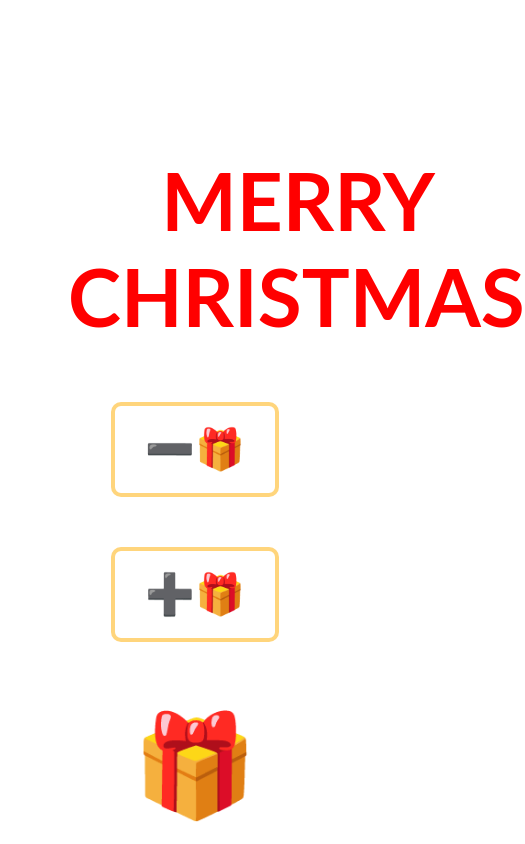
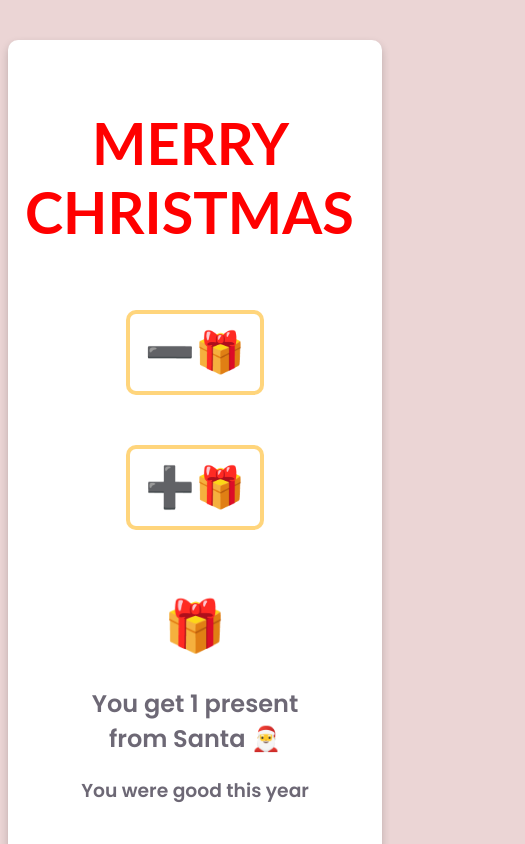
Before and after one commit to tobifotis/merry-christmas-app, a React (Vite) app: page / in a window 390 px wide. Shown: the top 844 px of the page, 525 px wide, since content can reach past the window. Built offline with nearby package versions, Linux system fonts and the light colour scheme.

Commit message:
cleanup and docs

```diff
--- a/index.html
+++ b/index.html
@@ -1,8 +1,12 @@
-<!doctype html>
+<!DOCTYPE html>
 <html lang="en">
     <head>
         <meta charset="UTF-8" />
         <link rel="icon" type="image/svg+xml" href="/vite.svg" />
+        <link
+            href="https://fonts.googleapis.com/css2?family=Montserrat:wght@400;600;700&family=Poppins:wght@400;600&display=swap"
+            rel="stylesheet"
+        />
         <meta name="viewport" content="width=device-width, initial-scale=1.0" />
         <title>merry-christmas</title>
     </head>
--- a/src/components/SantaCounter.css
+++ b/src/components/SantaCounter.css
@@ -1,3 +1,10 @@
+body {
+    font-family: 'Montserrat', sans-serif;
+    background-color: rgba(230, 202, 202, 0.788);
+    margin-top: 40px;
+    overflow-x: hidden;
+}
+
 .container {
     background-color: white;
     max-width: 1200px;
@@ -7,6 +14,7 @@
     margin: 0 auto;
     padding: 70px 60px;
     text-align: center;
+    box-shadow: 0 4px 8px rgba(0, 0, 0, 0.2);
 }
 
 /* Title */
@@ -19,8 +27,9 @@
     display: inline-block;
     font-size: 2.5rem;
     text-shadow: 0 1px 0 #b7b7b7, 0 2px 0 #b7b7b7, 0 3px 0 #b7b7b7,
-        0 4px 0 #b7b7b7, 0 5px 0 #b7b7b7, rgba(0, 0, 0.5);
+        0 4px 0 #b7b7b7, 0 5px 0 #b7b7b7, rgba(0, 0, 0, 0.5);
     animation: bounce 0.4s ease infinite alternate;
+    margin-left: -13px;
 }
 
 .main-title span:nth-child(2) {
@@ -93,12 +102,9 @@
 }
 .btn:hover {
     background-color: #fff7e6;
-
     border-color: rgb(170, 64, 156);
-
     box-shadow: 0 6px 18px rgba(3, 184, 255, 0.35),
         0 0 12px rgba(79, 143, 36, 0.4);
-
     transform: translateY(-3px);
     transition: all 0.2s ease;
 }
@@ -114,4 +120,26 @@
     color: #6d6875;
     font-size: 1.2rem;
     margin: 30px;
+    font-family: 'Poppins', sans-serif;
 }
+
+@media (max-width: 768px) {
+    .container {
+        padding: 30px;
+        margin-top: 30px;
+    }
+    .main-title {
+        font-size: 1.8rem;
+    }
+    .btn {
+        display: inline;
+        font-size: 40px;
+        padding: 15px 15px;
+    }
+    .gifts {
+        font-size: 50px;
+    }
+    .message {
+        font-size: 1rem;
+    }
+}
```
Also changed, not shown: public/christmas.jpeg (added), 1 other file (tests, documents, lock files or other folders). Lines whose indentation alone changed are shown as unchanged.
